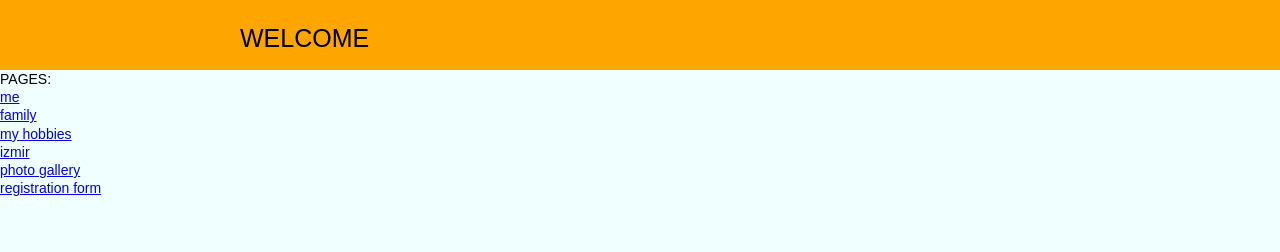
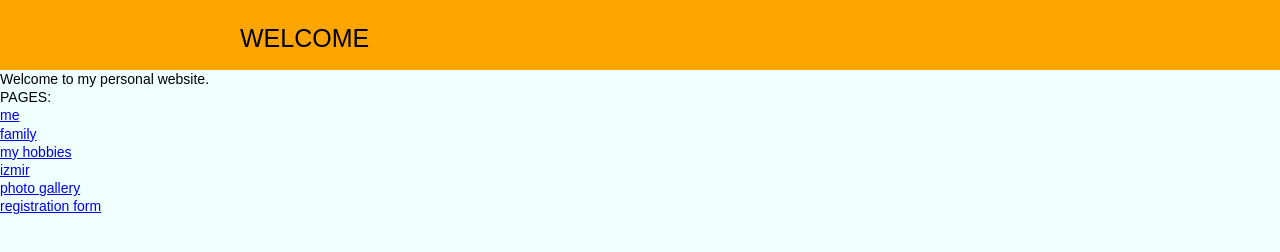
Before and after one commit to ihsanmf/ihsanmf1, a plain HTML site: page index.html in a window 1280 px wide. Drawn offline with Linux system fonts and the light colour scheme.

Commit message:
Add files via upload

```diff
--- a/index.html
+++ b/index.html
@@ -10,7 +10,7 @@
                     </header>
 
         <div class="index">
-
+<p>Welcome to my personal website.</p>
 <p>PAGES:</p>
 <p><a href= "Me.html" >me</a></p>
 <p> <a href= "My Family.html" >family</a></p>
```
